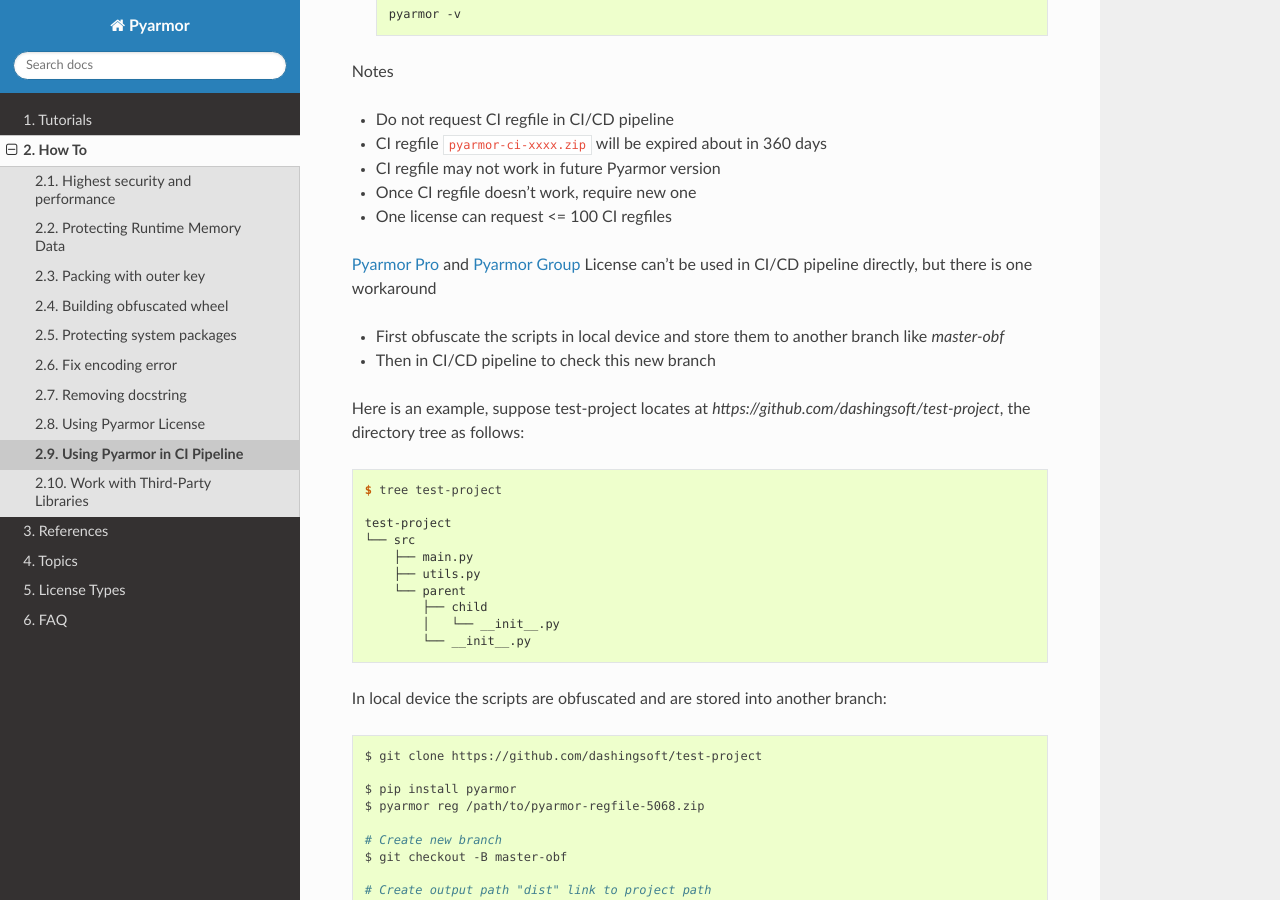
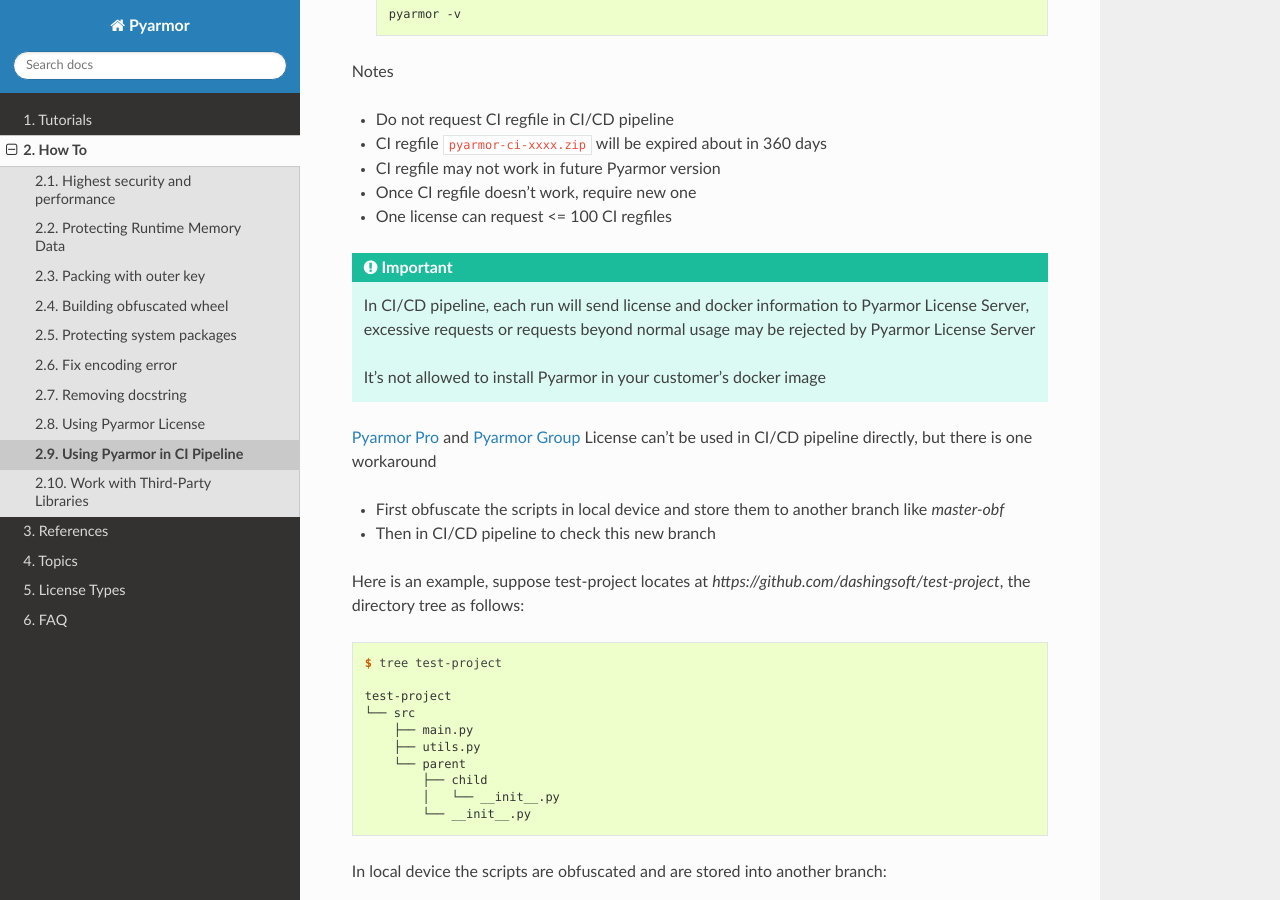
Before and after one commit to dashingsoft/pyarmor, a Sphinx documentation site: the page built from docs/how-to/ci.rst, in a window 1280 px wide and 900 px high, scrolled down 615 px. Built offline with Sphinx 7.4.7 and the Read the Docs theme 3.1.0, drawn with Linux system fonts in a browser that asks for light colours.

Commit message:
Add notes

```diff
--- a/docs/how-to/ci.rst
+++ b/docs/how-to/ci.rst
@@ -31,6 +31,12 @@
 * CI regfile may not work in future Pyarmor version
 * Once CI regfile doesn't work, require new one
 * One license can request <= 100 CI regfiles
+
+.. important::
+
+   In CI/CD pipeline, each run will send license and docker information to Pyarmor License Server, excessive requests or requests beyond normal usage may be rejected by Pyarmor License Server
+
+   It's not allowed to install Pyarmor in your customer's docker image
 
 :term:`Pyarmor Pro` and :term:`Pyarmor Group` License can't be used in CI/CD pipeline directly, but there is one workaround
 
```
